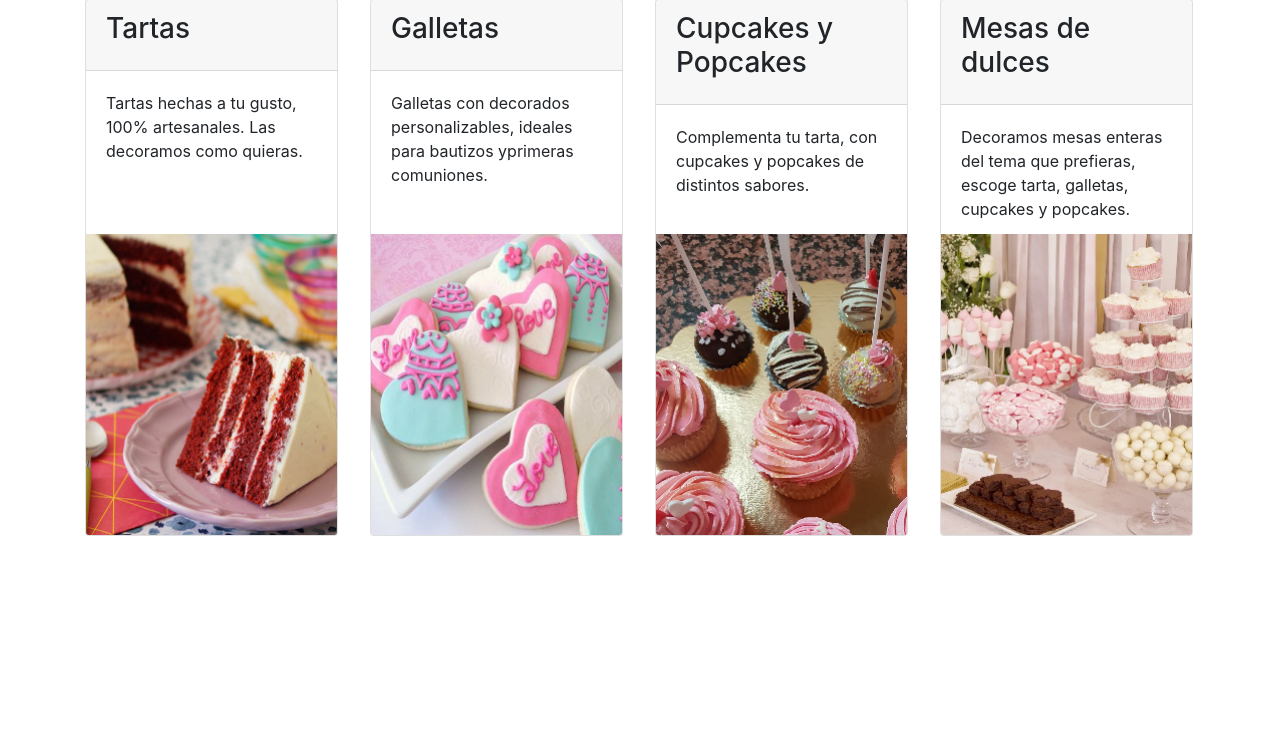
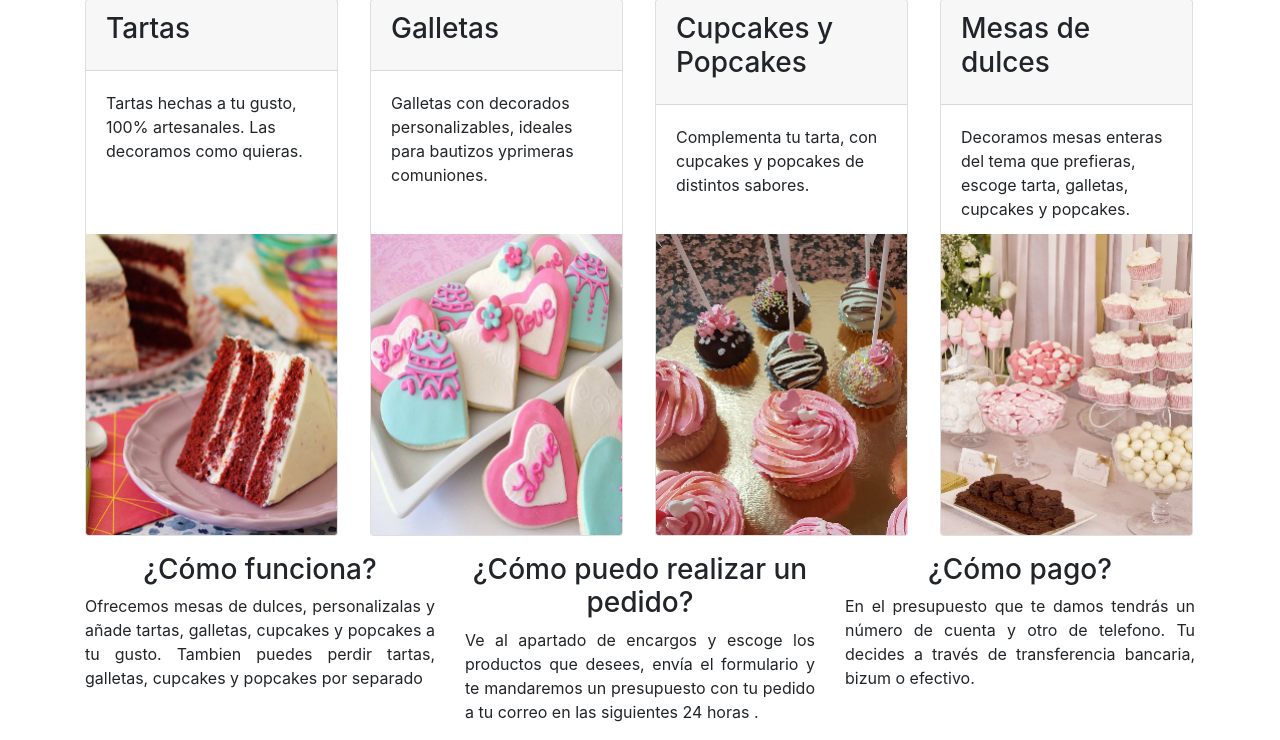
Before and after one commit to JuanmaRuizF/Dulce-Capricho, a Rails app: page / in a window 1280 px wide. Shown: the part 1045-1785 px from the top of the page. Before the commit the page ends 1581 px from the top, so only its background shows below. Run offline with Rails 7, Linux system fonts and the light colour scheme; style sheets or scripts are compiled from the project's sources.

Commit message:
preguntas frecuentes

```diff
--- a/app/views/vistas_clientes/index.html.erb
+++ b/app/views/vistas_clientes/index.html.erb
@@ -128,6 +128,27 @@
         </div>
 
 
+        <div class="row info">
+        <div class="col-md-12 col-lg-4" id="funciona">
+            <h3 class="text-center">¿Cómo funciona?</h3>
+            <p>Ofrecemos mesas de dulces, personalizalas y añade tartas, galletas, cupcakes y
+                popcakes a tu gusto.
+                Tambien puedes perdir tartas, galletas, cupcakes y popcakes por separado</p>
+        </div>
+        <div class="col-md-12 col-lg-4" id="pedido">
+            <h3 class="text-center">¿Cómo puedo realizar un pedido?</h3>
+            <p>Ve al apartado de encargos y escoge los productos que desees, envía el
+                formulario y
+                te mandaremos un presupuesto con tu pedido a tu correo en las siguientes 24 horas .</p>
+        </div>
+        <div class="col-md-12 col-lg-4" id="pagar">
+            <h3 class="text-center">¿Cómo pago?</h3>
+            <p>En el presupuesto que te damos tendrás un número de cuenta y otro de telefono.
+                Tu decides a través de transferencia bancaria, bizum o efectivo.</p>
+        </div>
+    </div>
+</div>
+
 
     <!-- Optional JavaScript; jQuery, Popper.js, and Bootstrap JS-->
     <script src="https://code.jquery.com/jquery-3.5.1.slim.min.js"
```
